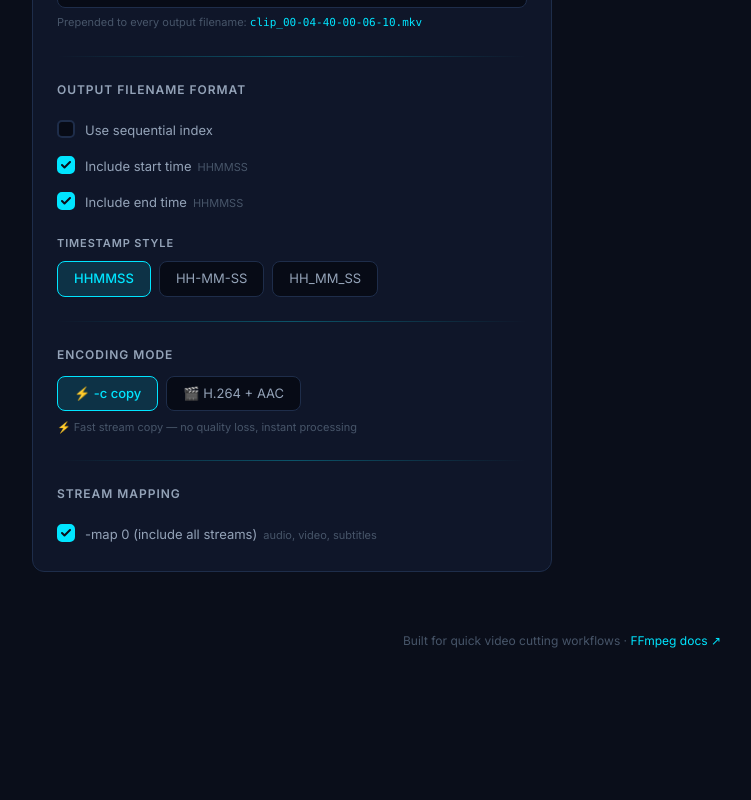
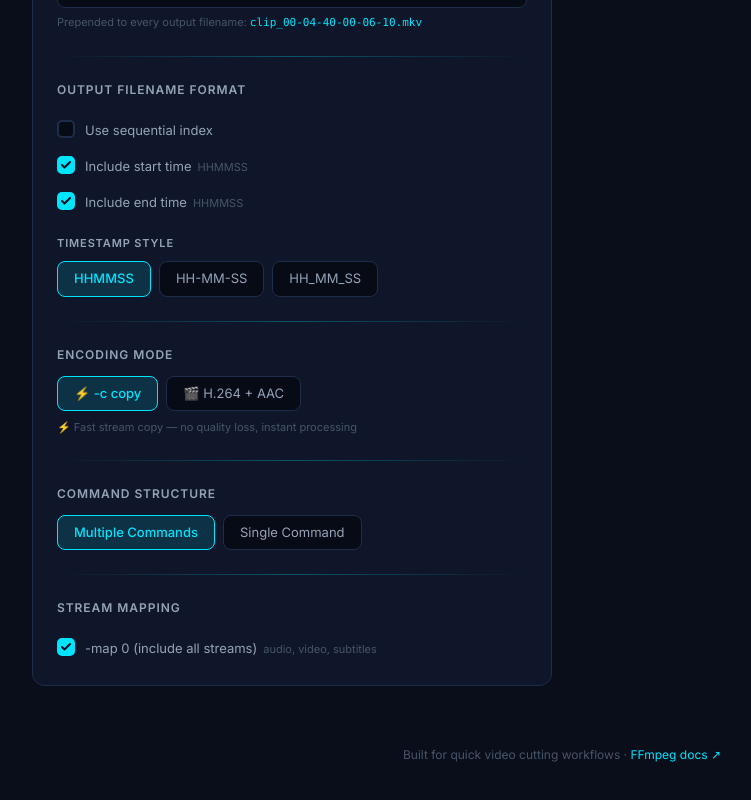
Before and after one commit to pnvttk/ffmpeg-cg, a React (Vite) app: page / in a window 1280 px wide. Shown: the part 803-1603 px from the top of the page, without its empty margins (78-829 px from the left). Before the commit the page ends 1533 px from the top, so only its background shows below. Built offline with nearby package versions, Linux system fonts and the light colour scheme.

Commit message:
feat!: add multiple line toggle and enhance command line

```diff
--- a/src/App.tsx
+++ b/src/App.tsx
@@ -13,6 +13,7 @@ const DEFAULT_OPTIONS: ClipOptions = {
   timeFormat: 'HHMMSS',
   copyMode: 'copy',
   mapAll: true,
+  commandStyle: 'multi',
 };
 
 function App() {
--- a/src/features/clip-options/ClipOptions.tsx
+++ b/src/features/clip-options/ClipOptions.tsx
@@ -133,6 +133,29 @@ export const ClipOptionsPanel = ({ inputFile = '', options, onChange }: ClipOpti
 
       <div className="glow-divider" />
 
+      {/* Command Structure */}
+      <div style={{ marginBottom: 20 }}>
+        <p className="field-label" style={{ marginBottom: 12 }}>Command Structure</p>
+        <div className="radio-group">
+          <button
+            className={`radio-btn ${options.commandStyle === 'multi' ? 'active' : ''}`}
+            onClick={() => set('commandStyle', 'multi')}
+            title="Generate separate commands for each clip"
+          >
+            Multiple Commands
+          </button>
+          <button
+            className={`radio-btn ${options.commandStyle === 'single' ? 'active' : ''}`}
+            onClick={() => set('commandStyle', 'single')}
+            title="Generate one long command for all clips"
+          >
+            Single Command
+          </button>
+        </div>
+      </div>
+
+      <div className="glow-divider" />
+
       {/* Map streams */}
       <div>
         <p className="field-label" style={{ marginBottom: 12 }}>Stream mapping</p>
--- a/src/features/command-output/CommandOutput.tsx
+++ b/src/features/command-output/CommandOutput.tsx
@@ -1,6 +1,6 @@
 import { useState, useMemo, type JSX } from 'react';
 import type { FFmpegConfig } from '../../shared/types';
-import { buildFFmpegCommand } from '../../shared/utils/ffmpegBuilder';
+import { buildFFmpegCommand, buildOutputName } from '../../shared/utils/ffmpegBuilder';
 
 interface CommandOutputProps {
   config: FFmpegConfig;
@@ -176,10 +176,11 @@ export const CommandOutput = ({ config }: CommandOutputProps) => {
           <div style={{ marginTop: 20 }}>
             <p className="field-label" style={{ marginBottom: 10 }}>Output files ({clipCount})</p>
             <div style={{ display: 'flex', flexDirection: 'column', gap: 4 }}>
-              {config.clips.map((_, i) => {
-                // Re-derive output name by parsing the command
-                const lines = command.split('\\\n').slice(1);
-                const outFile = lines[i]?.trim().split(' ').pop() ?? '';
+              {config.clips.map((clip, i) => {
+                const ext = config.inputFile.split('.').pop() ?? 'mkv';
+                const defaultPrefix = config.inputFile.split('.').slice(0, -1).join('.') || config.inputFile;
+                const activePrefix = config.options.prefix || defaultPrefix;
+                const outFile = buildOutputName(activePrefix, clip.start, clip.end, ext, i, config.options);
                 return (
                   <div
                     key={i}
--- a/src/shared/types.ts
+++ b/src/shared/types.ts
@@ -13,6 +13,7 @@ export interface ClipOptions {
   timeFormat: 'HHMMSS' | 'HH-MM-SS' | 'HH_MM_SS';
   copyMode: 'copy' | 'encode';
   mapAll: boolean;
+  commandStyle: 'single' | 'multi';
 }
 
 export interface FFmpegConfig {
--- a/src/shared/utils/ffmpegBuilder.ts
+++ b/src/shared/utils/ffmpegBuilder.ts
@@ -22,7 +22,7 @@ export function computeDuration(start: string, end: string): string {
 }
 
 /** Build an output filename for a single clip */
-function buildOutputName(
+export function buildOutputName(
   prefix: string,
   start: string,
   end: string,
@@ -53,28 +53,29 @@ export function buildFFmpegCommand(config: FFmpegConfig): string {
   const ext = inputFile.split('.').pop() ?? 'mkv';
   const codecArgs =
     options.copyMode === 'copy'
-      ? '-c copy'
-      : '-c:v libx264 -c:a aac';
+      ? '-c copy -avoid_negative_ts make_zero'
+      : '-c:v libx264 -crf 18 -preset fast -c:a aac -b:a 192k';
   const mapFlag = options.mapAll ? '-map 0 ' : '';
-
-  const parts: string[] = [`ffmpeg -i ${inputFile}`];
 
   const defaultPrefix = inputFile.split('.').slice(0, -1).join('.') || inputFile;
   const activePrefix = options.prefix || defaultPrefix;
 
-  clips.forEach((clip, i) => {
-    const outName = buildOutputName(
-      activePrefix,
-      clip.start,
-      clip.end,
-      ext,
-      i,
-      options
-    );
-    parts.push(`${mapFlag}-ss ${clip.start} -to ${clip.end} ${codecArgs} ${outName}`);
+  if (options.commandStyle === 'single') {
+    const parts: string[] = [`ffmpeg -i ${inputFile}`];
+    clips.forEach((clip, i) => {
+      const outName = buildOutputName(activePrefix, clip.start, clip.end, ext, i, options);
+      parts.push(`${mapFlag}-ss ${clip.start} -to ${clip.end} ${codecArgs} ${outName}`);
+    });
+    return parts.join(' \\\n  ');
+  }
+
+  // Multi-command mode
+  const commands = clips.map((clip, i) => {
+    const outName = buildOutputName(activePrefix, clip.start, clip.end, ext, i, options);
+    return `ffmpeg -i ${inputFile} ${mapFlag}-ss ${clip.start} -to ${clip.end} ${codecArgs} ${outName}`;
   });
 
-  return parts.join(' \\\n  ');
+  return commands.join('\n');
 }
 
 /** Parse raw textarea text → array of TimestampClip */
```
